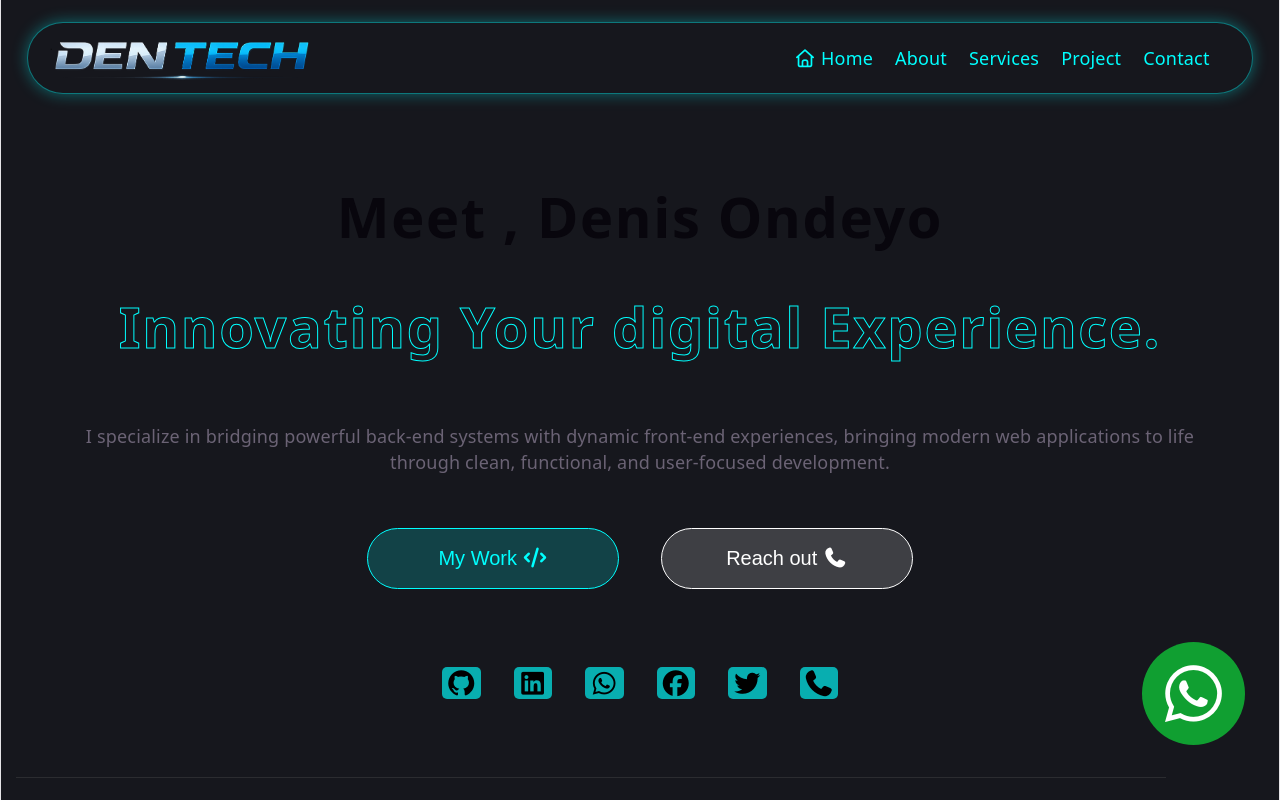
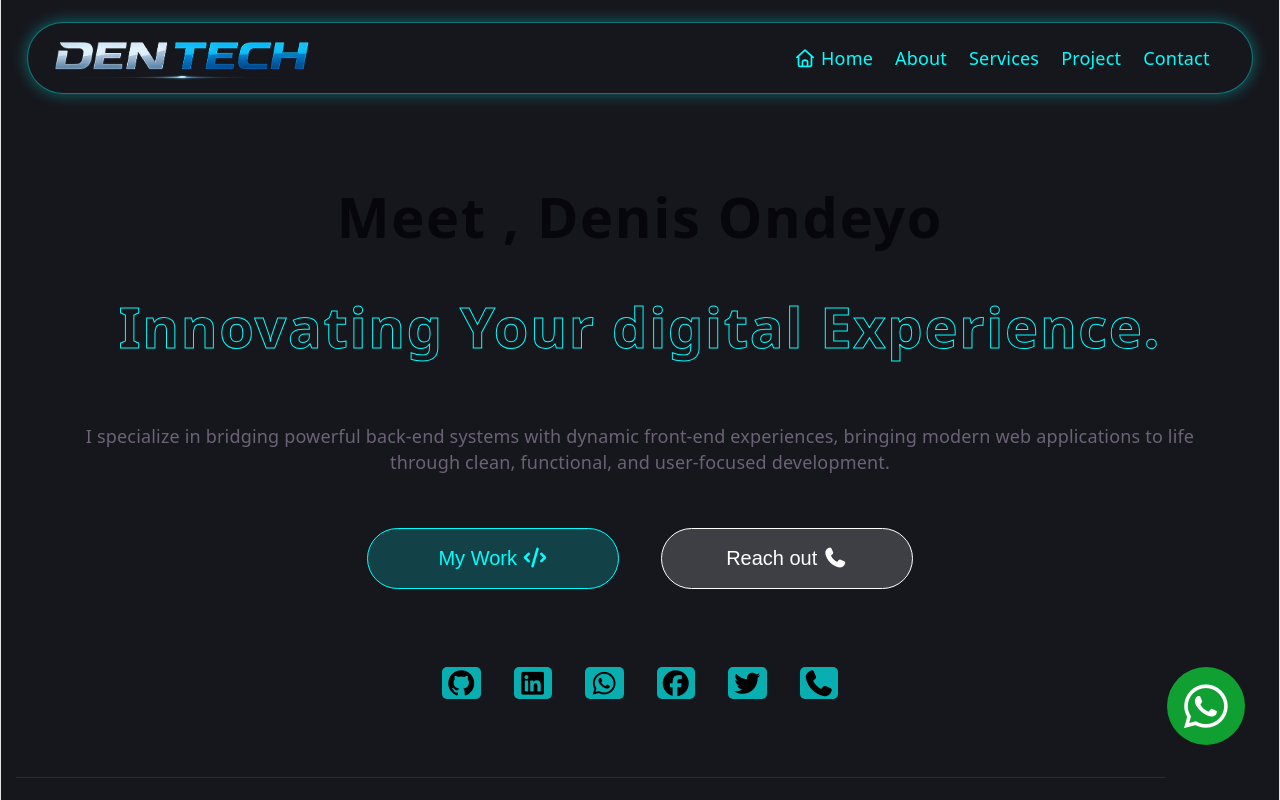
Before and after one commit to denisondeyo7-svg/DenTECH, a React app in the folder PORTFOLIO/: page / in a window 1280 px wide. Shown: the top 800 px of the page. Built offline with nearby package versions, Linux system fonts and the light colour scheme; the HTML template or start-up script is replaced by a standard one.

Commit message:
save changes

```diff
--- a/PORTFOLIO/src/App.css
+++ b/PORTFOLIO/src/App.css
@@ -305,13 +305,13 @@ nav a:hover{
   background: #1a3e;
   border-radius: 50%;
   padding: 12px;
-  height: 4.4rem;
-  width: 4.4rem;
+  height: 3rem;
+  width: 3rem;
 }
 
 
 .whatsapp i{
-  font-size: 65px;
+  font-size: 50px;
   color: #fff;
 
 }
```
